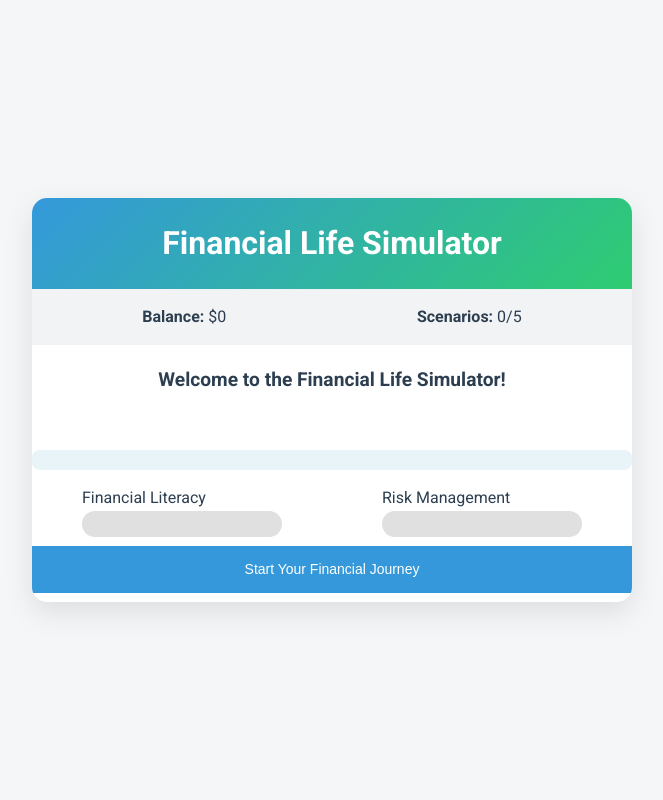
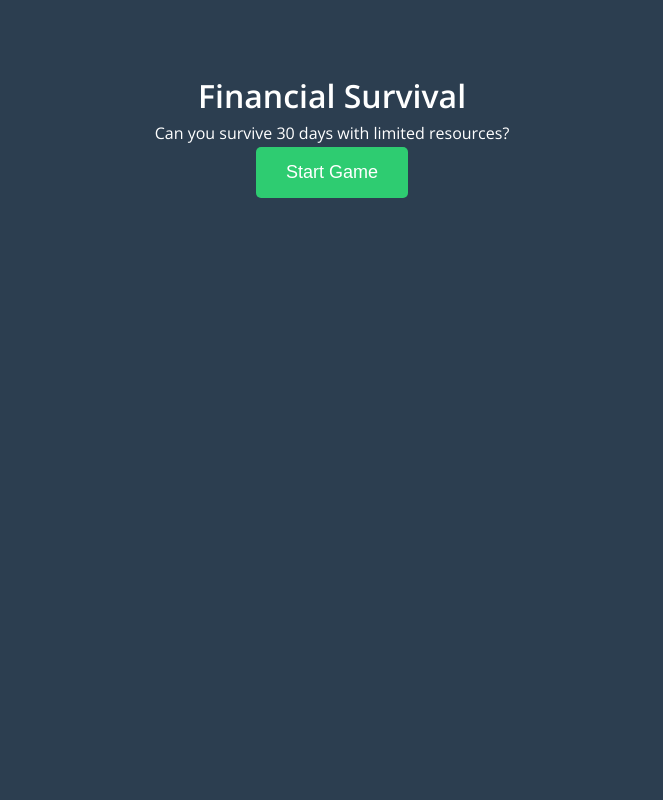
Before and after one commit to VedSoni-dev/CapitalOneChallenge, a Flask app: page / in a window 1280 px wide. Shown: the whole page, without its empty margins (308-971 px from the left). Run offline with Flask 3, Linux system fonts and the light colour scheme.

Commit message:
Prototype2

```diff
--- a/templates/index.html
+++ b/templates/index.html
@@ -2,293 +2,161 @@
 <html lang="en">
 <head>
     <meta charset="UTF-8">
-    <title>Financial Life Simulator</title>
-    <link href="https://fonts.googleapis.com/css2?family=Roboto:wght@300;400;700&display=swap" rel="stylesheet">
+    <title>Financial Survival Game</title>
+    <link href="https://fonts.googleapis.com/css2?family=Open+Sans:wght@300;400;600&display=swap" rel="stylesheet">
     <style>
-        :root {
-            --primary-color: #3498db;
-            --secondary-color: #2ecc71;
-            --background-color: #f4f6f7;
-            --text-color: #2c3e50;
-        }
-
         * {
             margin: 0;
             padding: 0;
             box-sizing: border-box;
         }
-
         body {
-            font-family: 'Roboto', sans-serif;
-            background-color: var(--background-color);
-            color: var(--text-color);
+            font-family: 'Open Sans', sans-serif;
+            background-color: #2c3e50;
+            color: white;
             line-height: 1.6;
-            display: flex;
-            justify-content: center;
-            align-items: center;
-            min-height: 100vh;
-            perspective: 1000px;
         }
-
-        #game-container {
-            width: 90%;
+        .game-container {
             max-width: 600px;
-            background: white;
-            border-radius: 15px;
-            box-shadow: 0 10px 30px rgba(0,0,0,0.1);
-            overflow: hidden;
-            transition: all 0.3s ease;
-        }
-
-        #game-header {
-            background: linear-gradient(135deg, var(--primary-color), var(--secondary-color));
-            color: white;
+            margin: 0 auto;
             padding: 20px;
             text-align: center;
         }
-
-        #game-stats {
+        .status-bar {
             display: flex;
-            justify-content: space-around;
-            background: #f1f3f4;
-            padding: 15px;
+            justify-content: space-between;
+            background-color: #34495e;
+            padding: 10px;
+            border-radius: 5px;
+            margin-bottom: 20px;
         }
-
-        .stat-item {
-            text-align: center;
+        .scenario {
+            background-color: #34495e;
+            padding: 20px;
+            border-radius: 10px;
+            margin-bottom: 20px;
         }
-
-        #scenario-section {
-            padding: 20px;
-            text-align: center;
+        .choices {
+            display: grid;
+            gap: 10px;
         }
-
-        #scenario-question {
-            font-size: 1.2em;
-            margin-bottom: 20px;
-            font-weight: bold;
-        }
-
         .choice-btn {
-            display: block;
-            width: 100%;
-            padding: 15px;
-            margin: 10px 0;
-            background-color: var(--primary-color);
+            background-color: #3498db;
             color: white;
             border: none;
-            border-radius: 8px;
+            padding: 15px;
+            border-radius: 5px;
             cursor: pointer;
-            transition: all 0.3s ease;
+            transition: background-color 0.3s;
         }
-
         .choice-btn:hover {
-            transform: scale(1.05);
             background-color: #2980b9;
         }
-
-        #feedback-display {
-            margin: 15px 0;
-            padding: 10px;
-            border-radius: 8px;
-            background-color: #e8f4f8;
+        .start-screen {
+            text-align: center;
+            padding: 50px 20px;
         }
-
-        #game-summary {
-            background-color: #f1f3f4;
-            padding: 20px;
-            text-align: center;
-        }
-
-        #skills-display {
-            display: flex;
-            justify-content: space-around;
-            margin-top: 15px;
-        }
-
-        .skill-bar {
-            width: 200px;
-            background-color: #e0e0e0;
-            border-radius: 13px;
-            padding: 3px;
-        }
-
-        .skill-bar-fill {
-            height: 20px;
-            background: linear-gradient(135deg, var(--primary-color), var(--secondary-color));
-            border-radius: 10px;
-            transition: width 0.5s ease-in-out;
-        }
-
-        @keyframes pulse {
-            0% { transform: scale(1); }
-            50% { transform: scale(1.05); }
-            100% { transform: scale(1); }
-        }
-
-        .animated-pulse {
-            animation: pulse 1.5s infinite;
+        .start-btn {
+            background-color: #2ecc71;
+            color: white;
+            border: none;
+            padding: 15px 30px;
+            font-size: 18px;
+            border-radius: 5px;
+            cursor: pointer;
         }
     </style>
 </head>
 <body>
-    <div id="game-container">
-        <div id="game-header">
-            <h1>Financial Life Simulator</h1>
+    <div class="game-container" id="gameContainer">
+        <!-- Start Screen -->
+        <div class="start-screen" id="startScreen">
+            <h1>Financial Survival</h1>
+            <p>Can you survive 30 days with limited resources?</p>
+            <button class="start-btn" onclick="startGame()">Start Game</button>
         </div>
 
-        <div id="game-stats">
-            <div class="stat-item">
-                <strong>Balance:</strong>
-                <span id="balance-display">$0</span>
+        <!-- Game Screen (Hidden Initially) -->
+        <div id="gameScreen" style="display:none;">
+            <div class="status-bar">
+                <div>Balance: $<span id="balanceDisplay">0</span></div>
+                <div>Day: <span id="dayDisplay">0</span></div>
             </div>
-            <div class="stat-item">
-                <strong>Scenarios:</strong>
-                <span id="scenario-count">0/5</span>
+
+            <div class="scenario" id="scenarioText">
+                Welcome to the game
+            </div>
+
+            <div class="choices" id="choicesContainer">
+                <!-- Choices will be dynamically populated -->
             </div>
         </div>
-
-        <div id="scenario-section">
-            <div id="scenario-question">Welcome to the Financial Life Simulator!</div>
-            <div id="choice-buttons"></div>
-        </div>
-
-        <div id="feedback-display"></div>
-
-        <div id="skills-display">
-            <div>
-                <div>Financial Literacy</div>
-                <div class="skill-bar">
-                    <div id="financial-literacy-bar" class="skill-bar-fill" style="width: 0%;"></div>
-                </div>
-            </div>
-            <div>
-                <div>Risk Management</div>
-                <div class="skill-bar">
-                    <div id="risk-management-bar" class="skill-bar-fill" style="width: 0%;"></div>
-                </div>
-            </div>
-        </div>
-
-        <div id="game-summary" style="display: none;">
-            <h2>Game Over!</h2>
-            <div id="summary-details"></div>
-            <button id="restart-btn" class="choice-btn">Restart Game</button>
-        </div>
-
-        <button id="start-btn" class="choice-btn animated-pulse">Start Your Financial Journey</button>
     </div>
 
     <script>
-        const balanceDisplay = document.getElementById('balance-display');
-        const scenarioQuestion = document.getElementById('scenario-question');
-        const choiceButtons = document.getElementById('choice-buttons');
-        const startBtn = document.getElementById('start-btn');
-        const feedbackDisplay = document.getElementById('feedback-display');
-        const scenarioCountDisplay = document.getElementById('scenario-count');
-        const gameSummary = document.getElementById('game-summary');
-        const summaryDetails = document.getElementById('summary-details');
-        const restartBtn = document.getElementById('restart-btn');
+        let currentGameId = null;
 
-        const financialLiteracyBar = document.getElementById('financial-literacy-bar');
-        const riskManagementBar = document.getElementById('risk-management-bar');
-
-        let currentScenarioIndex = null;
-        let scenarioCount = 0;
-
-        startBtn.addEventListener('click', startGame);
-        restartBtn.addEventListener('click', startGame);
-
-        async function startGame() {
-            startBtn.style.display = 'none';
-            gameSummary.style.display = 'none';
-            feedbackDisplay.textContent = '';
-            scenarioCount = 0;
-            scenarioCountDisplay.textContent = '0/5';
-
-            try {
-                const response = await fetch('/start_game');
-                const data = await response.json();
-                balanceDisplay.textContent = `$${data.balance}`;
-                fetchNextScenario();
-            } catch (error) {
-                console.error('Game start error:', error);
-            }
+        function startGame() {
+            fetch('/start_game')
+                .then(response => response.json())
+                .then(data => {
+                    currentGameId = data.game_id;
+                    document.getElementById('startScreen').style.display = 'none';
+                    document.getElementById('gameScreen').style.display = 'block';
+                    document.getElementById('balanceDisplay').textContent = data.initial_balance;
+                    document.getElementById('dayDisplay').textContent = data.day;
+                    getNextScenario();
+                });
         }
 
-        async function fetchNextScenario() {
-            try {
-                const response = await fetch('/get_scenario');
-                const scenario = await response.json();
-                currentScenarioIndex = scenario.scenario_index;
-                displayScenario(scenario);
-            } catch (error) {
-                console.error('Scenario fetch error:', error);
-            }
+        function getNextScenario() {
+            fetch('/get_scenario')
+                .then(response => response.json())
+                .then(scenario => {
+                    document.getElementById('scenarioText').textContent = scenario.question;
+                    const choicesContainer = document.getElementById('choicesContainer');
+                    choicesContainer.innerHTML = '';
+
+                    scenario.choices.forEach((choice, index) => {
+                        const choiceBtn = document.createElement('button');
+                        choiceBtn.textContent = choice;
+                        choiceBtn.classList.add('choice-btn');
+                        choiceBtn.onclick = () => playScenario(scenario.scenario_index, index);
+                        choicesContainer.appendChild(choiceBtn);
+                    });
+                });
         }
 
-        function displayScenario(scenario) {
-            scenarioQuestion.textContent = scenario.question;
-            choiceButtons.innerHTML = '';
-
-            scenario.choices.forEach((choice, index) => {
-                const button = document.createElement('button');
-                button.textContent = choice;
-                button.classList.add('choice-btn');
-                button.addEventListener('click', () => selectChoice(index));
-                choiceButtons.appendChild(button);
-            });
-        } function selectChoice(choiceIndex) {
-            feedbackDisplay.textContent = 'Processing your choice...';
-            choiceButtons.innerHTML = '';
-
+        function playScenario(scenarioIndex, choiceIndex) {
             fetch('/play_scenario', {
                 method: 'POST',
                 headers: {
-                    'Content-Type': 'application/json'
+                    'Content-Type': 'application/json',
                 },
                 body: JSON.stringify({
-                    scenario_index: currentScenarioIndex,
+                    scenario_index: scenarioIndex,
                     choice_index: choiceIndex
                 })
             })
             .then(response => response.json())
             .then(result => {
-                updateGameState(result);
-            })
-            .catch(error => {
-                console.error('Error playing scenario:', error);
+                if (result.game_over) {
+                    endGame(result);
+                } else {
+                    document.getElementById('balanceDisplay').textContent = result.balance;
+                    document.getElementById('dayDisplay').textContent = result.day;
+                    getNextScenario();
+                }
             });
         }
 
-        function updateGameState(result) {
-            balanceDisplay.textContent = `$${result.balance}`;
-            scenarioCount++;
-            scenarioCountDisplay.textContent = `${scenarioCount}/5`;
-            feedbackDisplay.textContent = `You chose: ${result.choice}. Outcome: ${result.outcome}. ${result.consequence}`;
-
-            if (result.game_over) {
-                displayGameSummary(result);
-            } else {
-                fetchNextScenario();
-            }
-
-            // Update skill bars
-            financialLiteracyBar.style.width = `${Math.min(100, (result.skills.financial_literacy || 0))}%`;
-            riskManagementBar.style.width = `${Math.min(100, (result.skills.risk_management || 0))}%`;
-        }
-
-        function displayGameSummary(result) {
-            gameSummary.style.display = 'block';
-            summaryDetails.innerHTML = `
-                <p>Initial Balance: $${result.initial_balance}</p>
-                <p>Final Balance: $${result.final_balance}</p>
-                <p>Total Gain: $${result.total_gain}</p>
-                <p>Performance Score: ${result.performance_score.toFixed(2)}%</p>
-                <h3>Game History:</h3>
-                <ul>
-                    ${result.game_history.map(entry => `<li>${entry.timestamp}: ${entry.scenario} - ${entry.choice} (Outcome: $${entry.outcome})</li>`).join('')}
-                </ul>
+        function endGame(summary) {
+            // Implement game over screen
+            document.getElementById('gameScreen').innerHTML = `
+                <h2>Game Over</h2>
+                <p>Final Balance: $${summary.final_balance}</p>
+                <p>Performance Score: ${summary.performance_score.toFixed(2)}%</p>
+                <button onclick="location.reload()">Play Again</button>
             `;
         }
     </script>
```
Also changed, not shown: game.py (+230 -82 lines).
